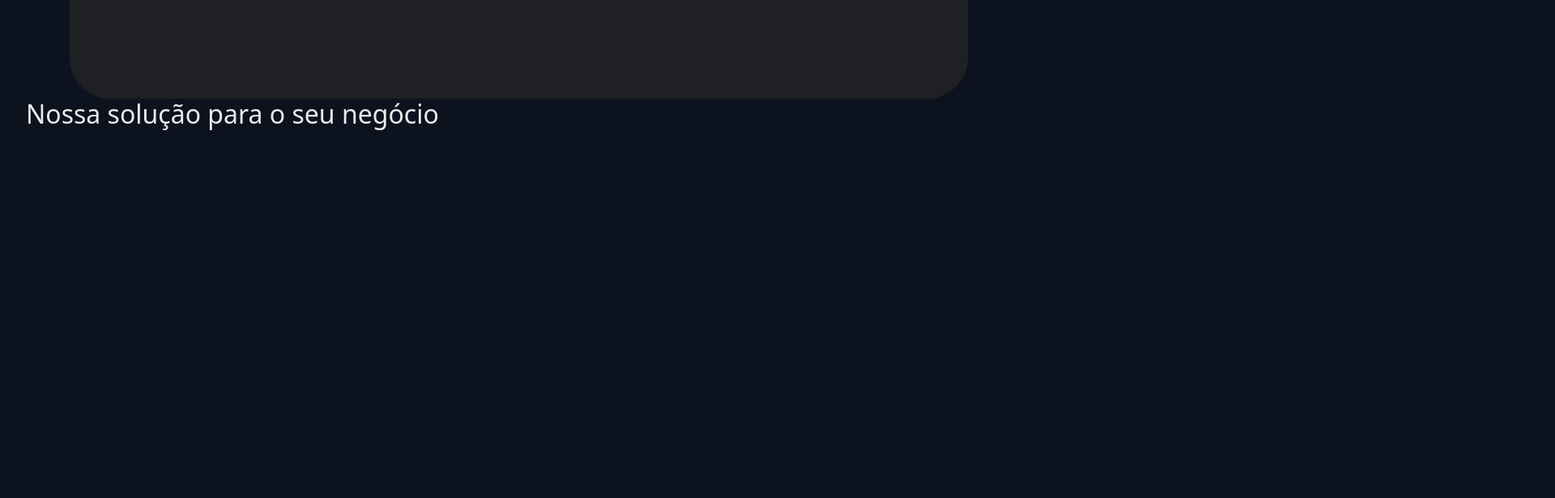
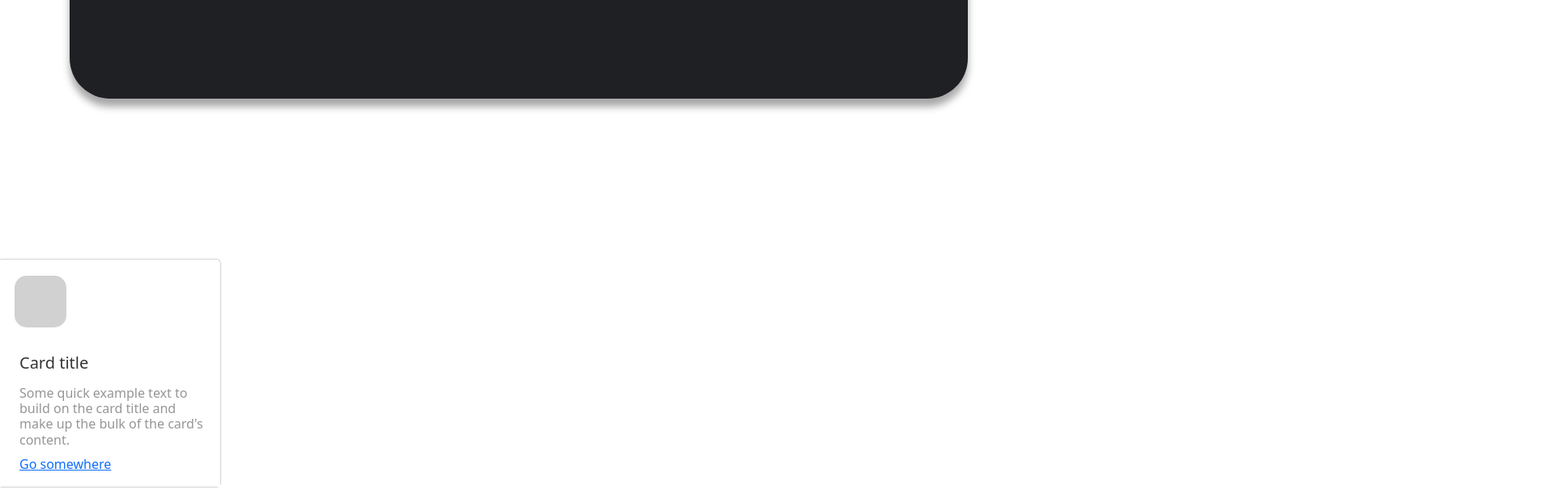
Before and after one commit to AlvarezGui/takout-lp, a Next.js app: page / in a window 1280 px wide. Shown: the part 1180-1796 px from the top of the page at 81% size, 1920 px wide, since content can reach past the window. Before the commit the page ends 1348 px from the top, so only its background shows below. Built offline with nearby package versions, Linux system fonts and the light colour scheme.

Commit message:
Add files via upload

```diff
--- a/components/header.jsx
+++ b/components/header.jsx
@@ -18,7 +18,7 @@ export default function Header(){
                         <div className="collapse navbar-collapse" id="navbarNav">
                             <ul className="nav navLoca">
                                 <li className="nav-item nItem">
-                                    <a className="cor-letra" href="#serviços">Serviços</a>
+                                    <a className="cor-letra" href="#servicos">Serviços</a>
                                 </li>
                                 <li className="nav-item nItem">
                                     <a className="cor-letra" href="#solucao">Solução</a>
--- a/components/meio.jsx
+++ b/components/meio.jsx
@@ -3,7 +3,7 @@ export default function Meio(){
         <>
         {/* Titulo da págia */}
             <div className="grid text-center diviTitulo1">
-                <h1 className="">Feito simples para</h1>
+                <h1 id="servicos">Feito simples para</h1>
                 <h1 className="text-primary">pequenos negócios.</h1>
             </div>
 
@@ -24,8 +24,24 @@ export default function Meio(){
 
         {/* solução */}
             <div className="soluBGC">
-                <div>
-                    <h2>Nossa solução para o seu negócio</h2>
+
+                {/* Titulo */}
+                <div className="grid text-center">
+                   <h2 id="solucao">Nossa solução para o seu negócio</h2>
+                   <p>Lorem ipsum dolor sit amet, consectetur adipisicing elit.</p>
+                </div>
+
+                 {/* soluções */}
+                <div className="cardCole">
+
+                    <div class="card">
+                        <div className="placeHolderCard"></div>
+                        <div class="card-body">
+                            <h5 class="card-title">Card title</h5>
+                            <h6 class="card-text">Some quick example text to build on the card title and make up the bulk of the card's content.</h6>
+                            <a href="#">Go somewhere</a>
+                        </div>
+                    </div>
                 </div>
             </div>
         </>
--- a/styles/meu.css
+++ b/styles/meu.css
@@ -14,6 +14,7 @@
 }
 
 /*Header👇*/
+
 .borderBaixo{
    border-bottom: 1px solid #161e33;
 }
@@ -46,6 +47,7 @@
 }
 
 /*Body👇*/
+
 .diviTitulo1{
     margin-top: 242px;
 }
@@ -66,10 +68,80 @@
     margin-top: 120px;
     width: 1109px;
     height: 589px;
+    box-shadow: 0 10px 10px rgb(168, 168, 168);
 }
 
 /*Solução👇*/
 
 .soluBGC{
-    background-color: #FFFFFF;
+    background-color: #ffffff;
+    margin-top: -200px;
+    margin-left: -35px;
+    width: 2785px;
+    height: 1200px;
 }
+
+/*.soluBGC h2{
+    background-color: #ffffff;
+    color: #0C0047;
+    position: absolute;
+    top: 138%;
+    right: 41%;
+}
+
+.soluBGC p{
+    background-color: #ffffff;
+    color: #0C0047;
+    position: absolute;
+    top: 142%;
+    right: 43%;
+}*/
+
+/* cards da solução👇 */
+
+.cardCole{
+    background-color: #ffffff;
+    position: absolute;
+    top: 1500px;
+
+}
+
+.card{
+    background-color: #ffffff;
+    border: 1px solid #EAEAEA;
+    border-radius: 15px;
+    height: 344px;
+    width: 276px;
+}
+
+  .placeHolderCard{
+    background-color: #d1d1d1;
+    border-radius: 15px;
+    height: 64px;
+    width: 64px;
+    margin-left: 20px;
+    margin-bottom: 16px;
+    margin-top: 20px;
+  }
+
+  .card-body{
+    background-color: #ffffff;
+  }
+
+  .card-body h5{
+    background-color: #ffffff;
+    color: #343434;
+    margin-left: 10px;
+  }
+
+  .card-body h6{
+    background-color: #ffffff;
+    color: #969696;
+    margin-top: 16px;
+    margin-left: 10px;
+  }
+
+  .card-body a{
+    background-color: #ffffff;
+    margin-left: 10px;
+  }
```
